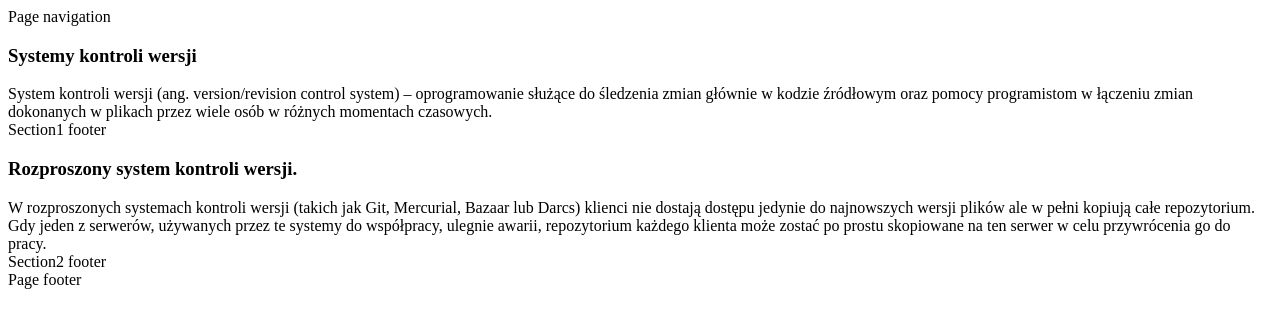
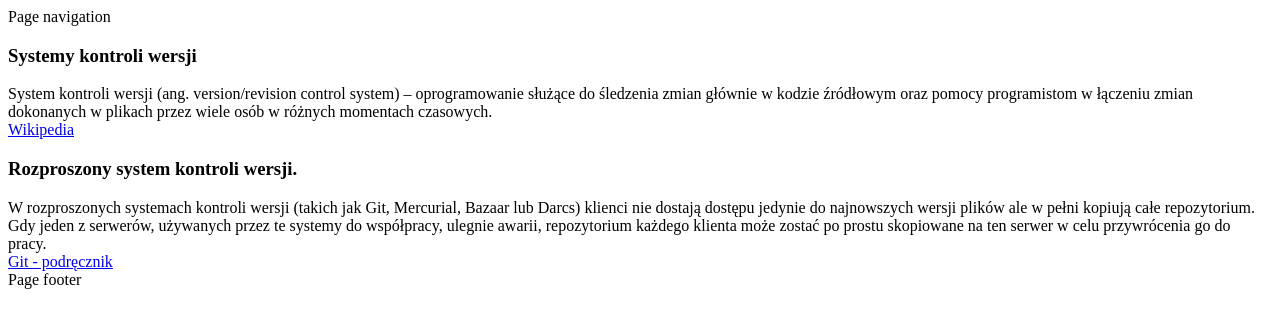
Before and after one commit to KapitanKox/iislabpio_201564, a plain HTML site: page index.html in a window 1280 px wide. Drawn offline with Linux system fonts and the light colour scheme.

Commit message:
zmiana cecha2

```diff
--- a/index.html
+++ b/index.html
@@ -15,7 +15,7 @@
 	    		System kontroli wersji (ang. version/revision control system) – oprogramowanie służące do śledzenia zmian głównie w kodzie źródłowym oraz pomocy programistom w łączeniu zmian dokonanych w plikach przez wiele osób w różnych momentach czasowych.
 	  		</div>
 			<footer class="panel-footer">
-				Section1 footer
+				<a href="http://pl.wikipedia.org/wiki/System_kontroli_wersji">Wikipedia</a>
 			</footer>
 		</section>
 		<section id="section2" class="panel panel-default">
@@ -26,7 +26,7 @@
 		    	W rozproszonych systemach kontroli wersji (takich jak Git, Mercurial, Bazaar lub Darcs) klienci nie dostają dostępu jedynie do najnowszych wersji plików ale w pełni kopiują całe repozytorium. Gdy jeden z serwerów, używanych przez te systemy do współpracy, ulegnie awarii, repozytorium każdego klienta może zostać po prostu skopiowane na ten serwer w celu przywrócenia go do pracy.
 		  	</div>
 			<footer class="panel-footer">
-				Section2 footer
+				<a href="http://git-scm.com/book/pl/Pierwsze-kroki-Wprowadzenie-do-kontroli-wersji#Rozproszone-systemy-kontroli-wersji">Git - podręcznik</a>
 			</footer>
 		</section>
 		<footer  class="navbar">
```
